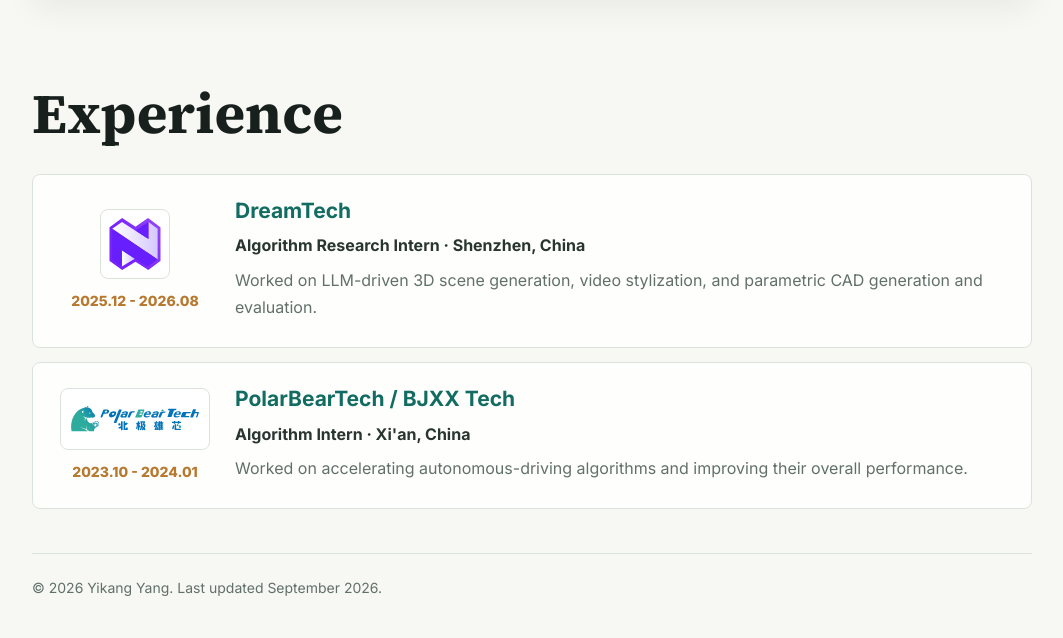
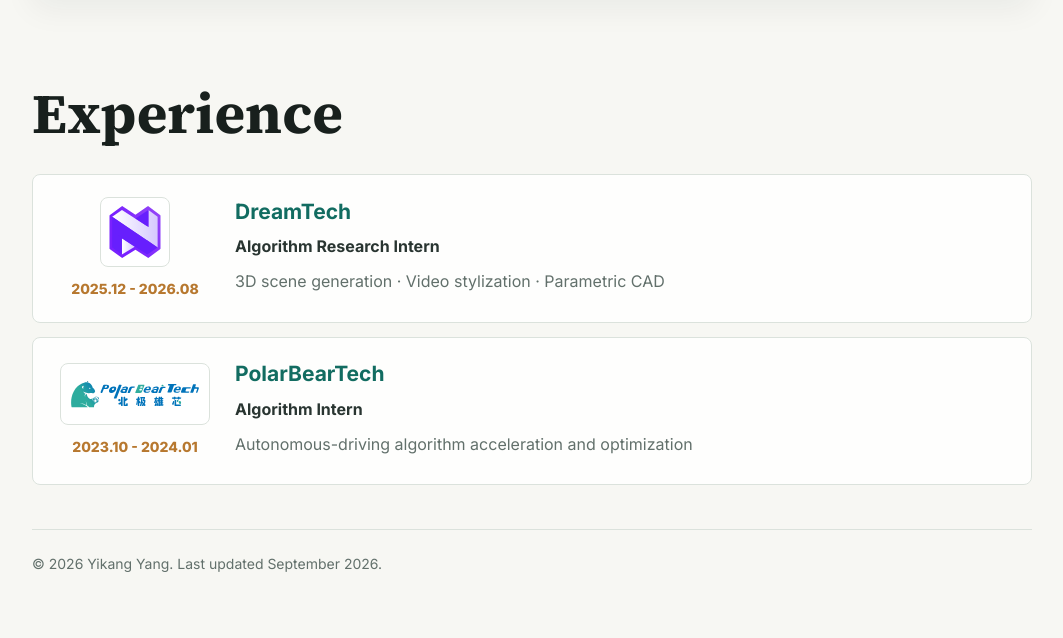
Before and after one commit to kangyiyang/kangyiyang.github.io, a plain HTML site: page index.html in a window 1280 px wide. Shown: the part 2285-2923 px from the top of the page, without its empty margins (108-1171 px from the left). After the commit the page ends 2898 px from the top, so only its background shows below. Drawn offline with Linux system fonts and the light colour scheme.

Commit message:
Simplify internship descriptions

```diff
--- a/index.html
+++ b/index.html
@@ -189,8 +189,8 @@
           </div>
           <div>
             <h3><a href="https://www.neural4d.com/home" target="_blank" rel="noreferrer">DreamTech</a></h3>
-            <p class="timeline-role">Algorithm Research Intern · Shenzhen, China</p>
-            <p>Worked on LLM-driven 3D scene generation, video stylization, and parametric CAD generation and evaluation.</p>
+            <p class="timeline-role">Algorithm Research Intern</p>
+            <p>3D scene generation · Video stylization · Parametric CAD</p>
           </div>
         </article>
         <article class="timeline-item">
@@ -199,9 +199,9 @@
             <div class="time">2023.10 - 2024.01</div>
           </div>
           <div>
-            <h3><a href="https://www.bjxxtech.net/html/briefN/" target="_blank" rel="noreferrer">PolarBearTech / BJXX Tech</a></h3>
-            <p class="timeline-role">Algorithm Intern · Xi'an, China</p>
-            <p>Worked on accelerating autonomous-driving algorithms and improving their overall performance.</p>
+            <h3><a href="https://www.bjxxtech.net/html/briefN/" target="_blank" rel="noreferrer">PolarBearTech</a></h3>
+            <p class="timeline-role">Algorithm Intern</p>
+            <p>Autonomous-driving algorithm acceleration and optimization</p>
           </div>
         </article>
       </div>
```
